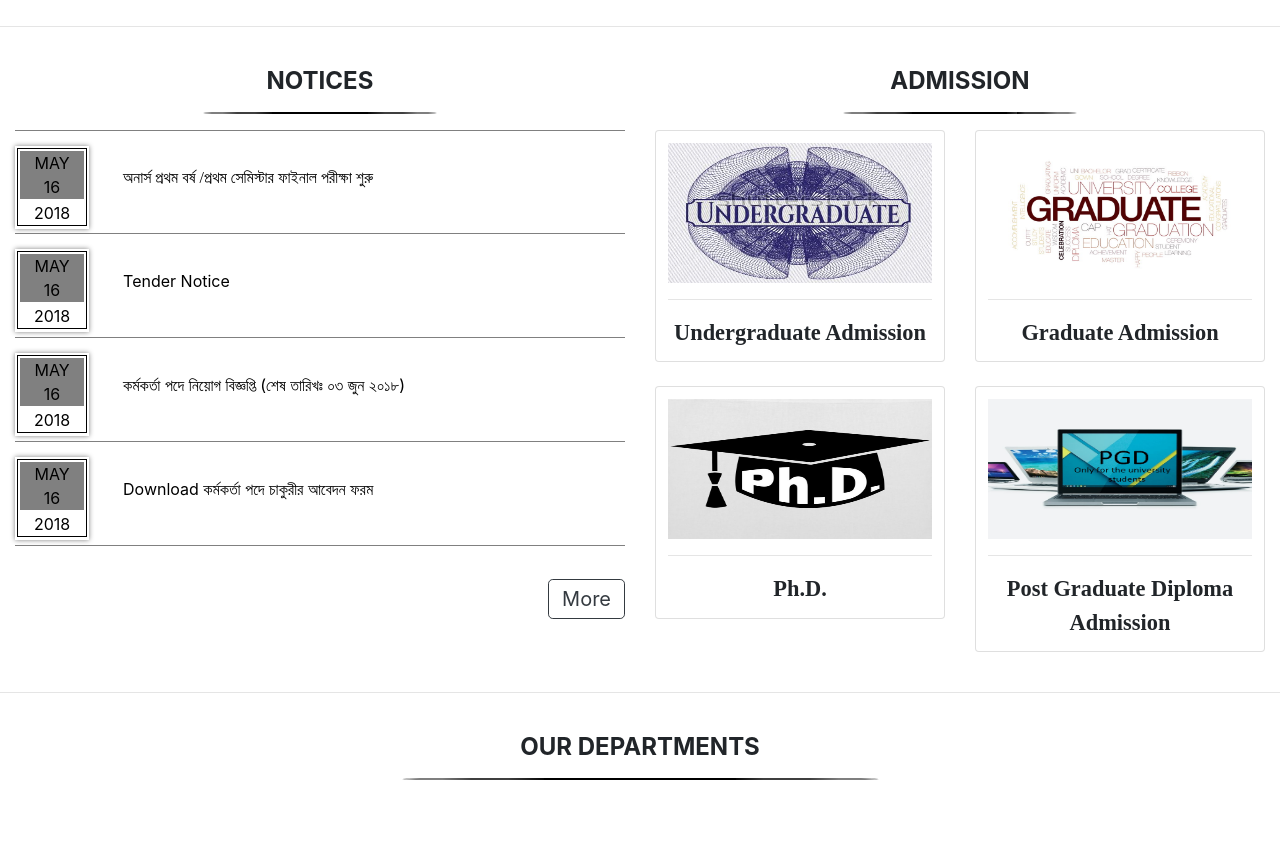
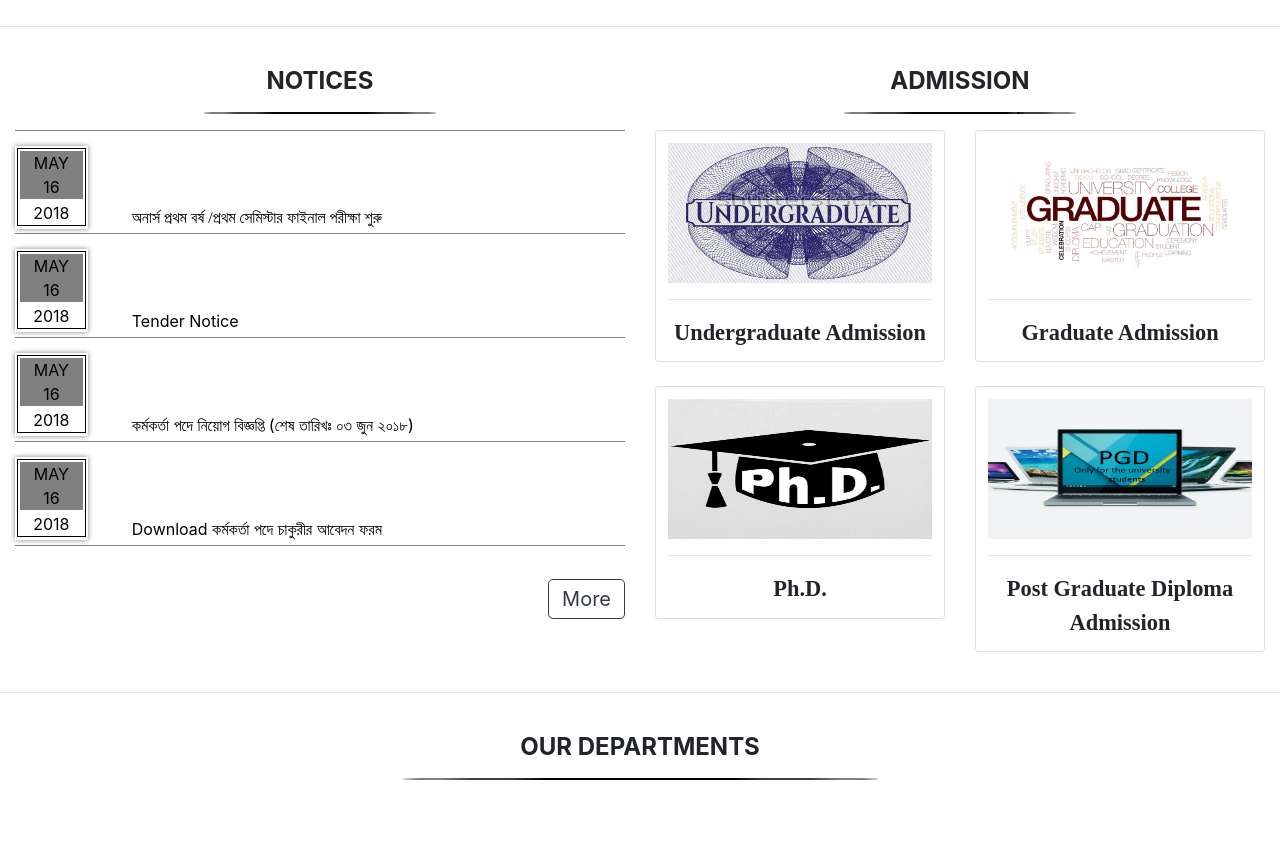
Before and after one commit to Tasnima-Learner/Myself, a plain HTML site: page index.html in a window 1280 px wide. Shown: the part 1220-2061 px from the top of the page. Drawn offline with nearby package versions, Linux system fonts and the light colour scheme.

Commit message:
Update mbstu.css
notice section changed

```diff
--- a/mbstu.css
+++ b/mbstu.css
@@ -73,6 +73,10 @@ li{
 	box-shadow: 0 0 5px gray;
 }
 .noticetext {
+	margin-top: 40px;
+	margin-left: 10px;
+}
+.noticetext {
     width: 100%;
     height: 102px;
     text-align: left;
```
